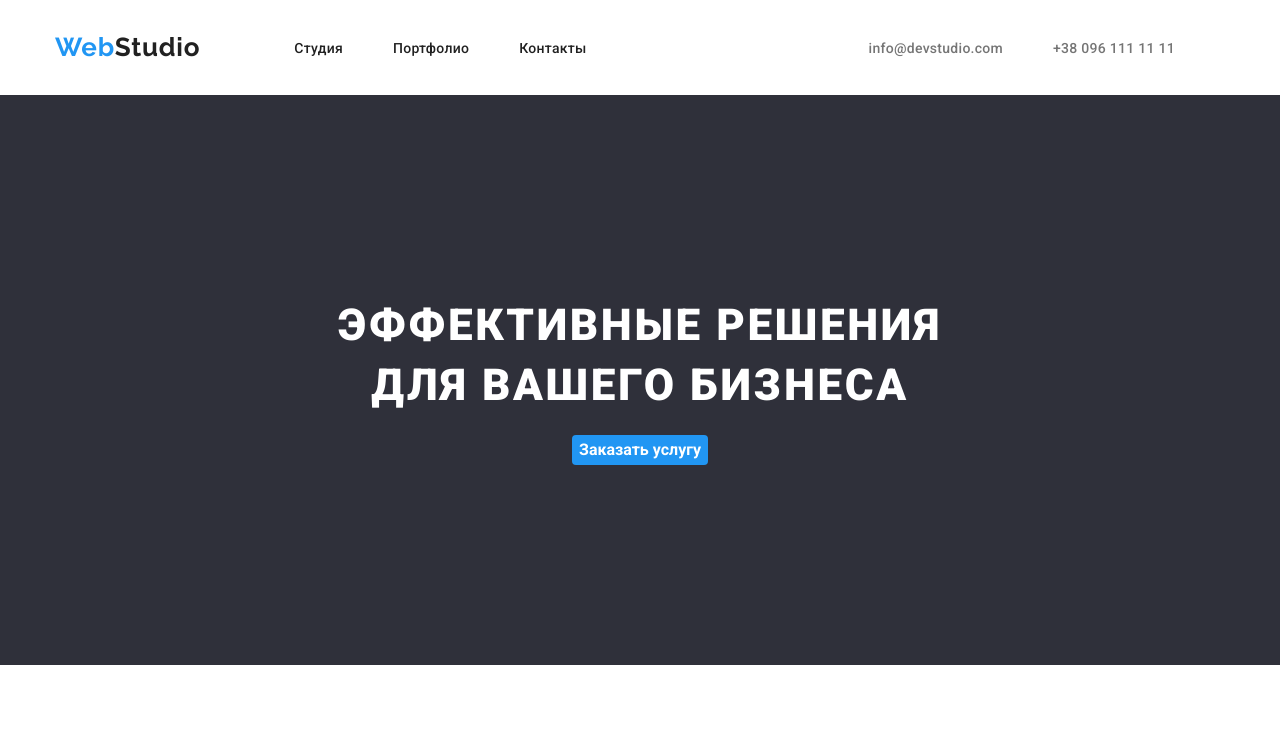
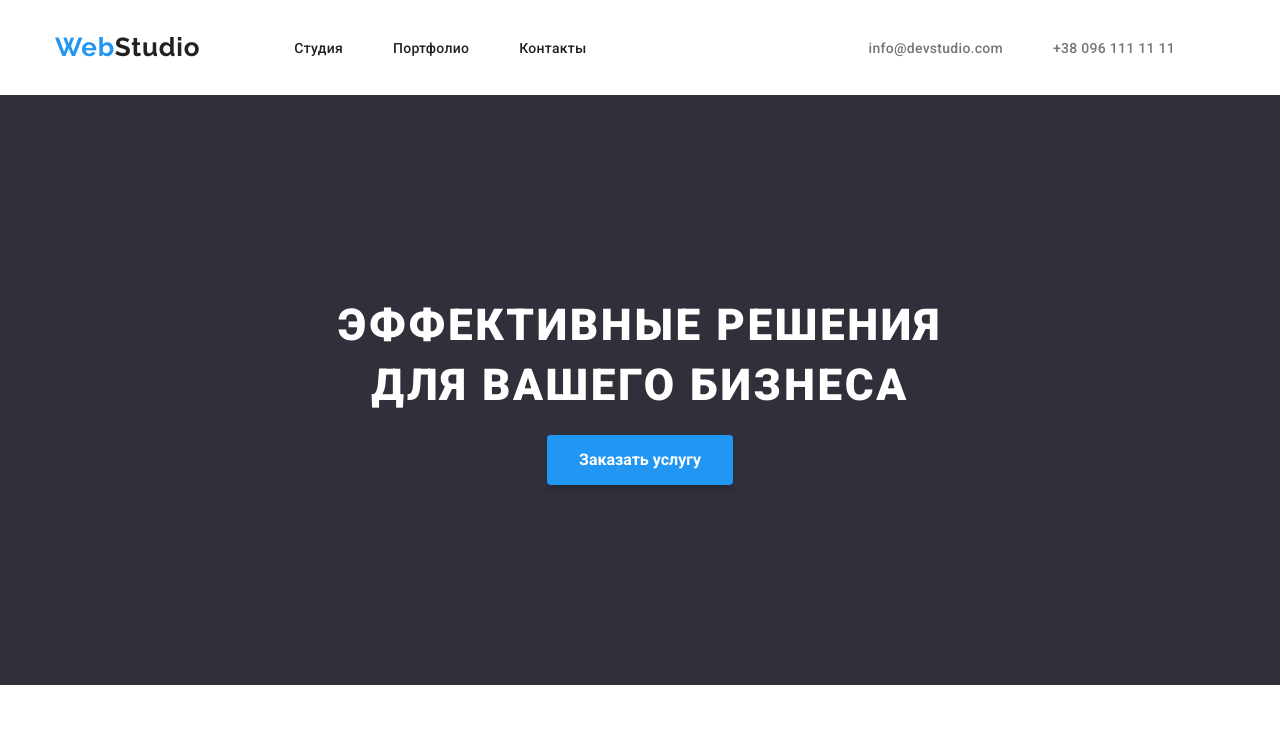
Before and after one commit to Darcia-red/goit-markup-hw-03, a plain HTML site: page index.html in a window 1280 px wide. Shown: the top 756 px of the page. Drawn offline with Linux system fonts and the light colour scheme.

Commit message:
исправлена кнопка

```diff
--- a/css/styles.css
+++ b/css/styles.css
@@ -119,16 +119,20 @@ a:focus {
   border-radius: 4px;
   display: flex;
   align-items: center;
-  text-align: center;
-
+  text-align: center ;
+  box-shadow: 0px 4px 4px rgba(0, 0, 0, 0.15);
+  justify-content: center;
   margin-right: auto;
   margin-left: auto;
   margin-top: 20px;
   color: var(--white);
   background-color: var(--blue);
-  width: 136px;
+ padding-right: 32px;
+padding-left: 32px;
+padding-top: 10px;
+padding-bottom: 10px;
 
-  justify-content: center;
+
 }
 .hidden {
   display: none;
```
